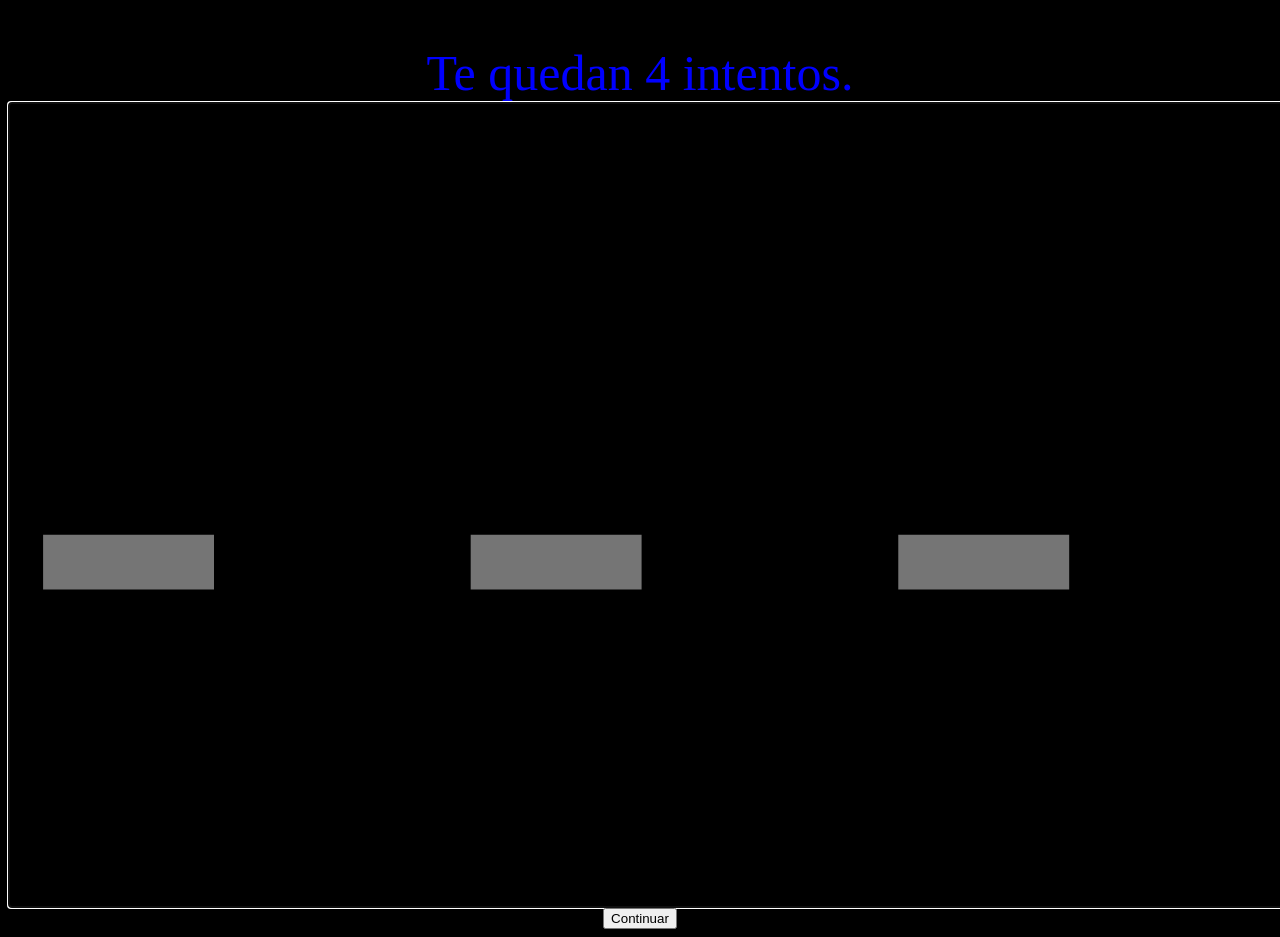
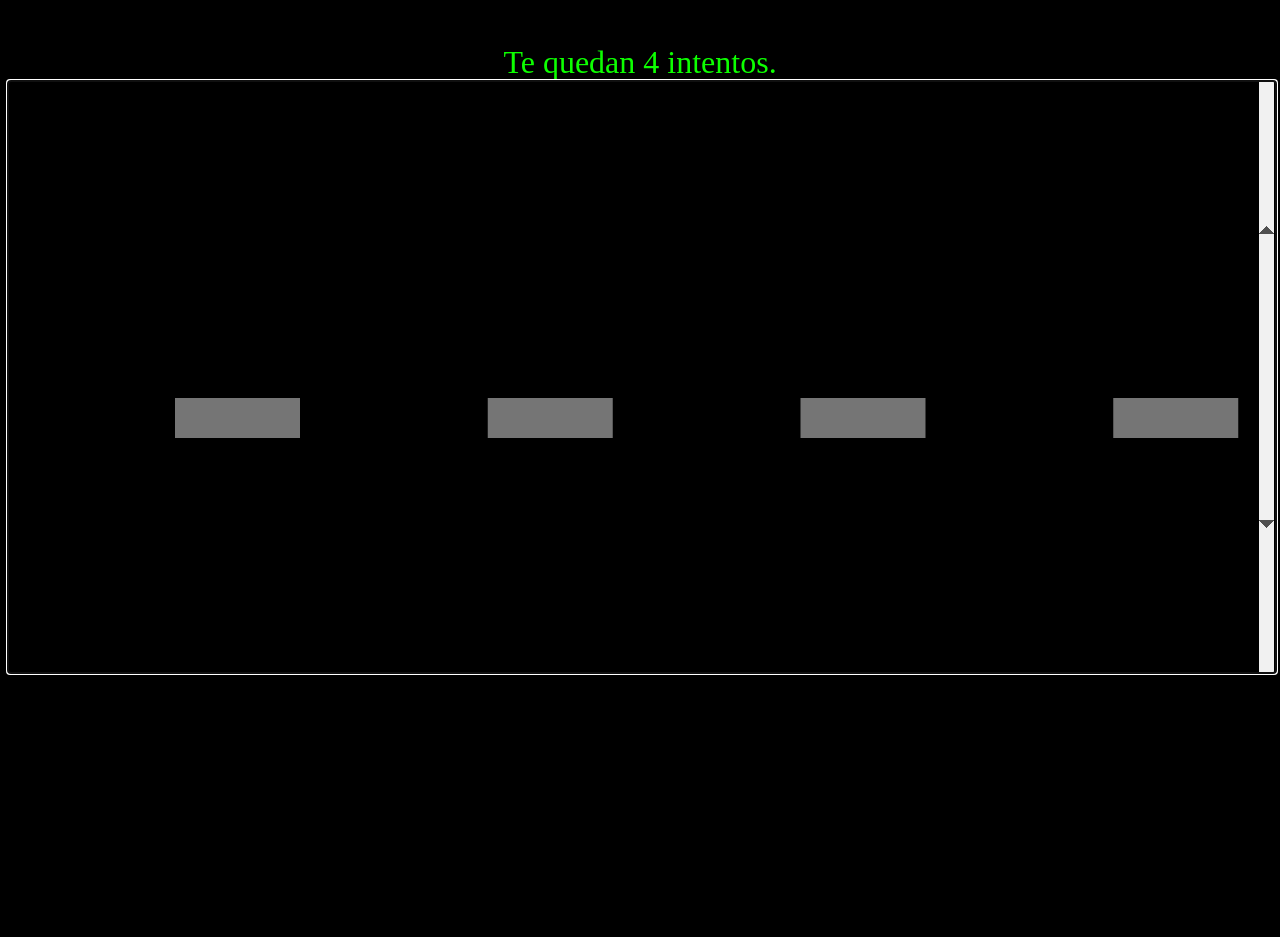
Before and after one commit to JulianGarciaCastillo/ejercicios-php, a PHP site: page / in a window 1280 px wide; the page is wider, and only the part inside the window is pictured. After the commit the page ends 675 px from the top of that part, so only its background shows below. Run offline with PHP 8.4, Linux system fonts and the light colour scheme.

Commit message:
de px a %

```diff
--- a/Tema4/ejer07/hoja.css
+++ b/Tema4/ejer07/hoja.css
@@ -4,25 +4,34 @@ body{
   text-align: center;
 }
 input[type=number]{
-  height: 800px;
-  width: 1600px;
-  font-size: 700px;
+  height: 50%;
+  width: 100%;
+  font-size: 3200%;
+  color: #0dff00;
+  background-color: black;
+  border: none;
+}
+input[type=submit]{
+  display: none;
+  height: 50%;
+  width: 100%;
+  font-size: 3200%;
   color: #0dff00;
   background-color: black;
 }
 div#mensajeIntentos{
-  color: blue;
-  font-size: 50px;
+  color: #0dff00;
+  font-size: 200%;
 }
 div#mensajeFinalno{
   color: red;
-  font-size: 190px;
-  margin-top: 120px;
+  font-size: 800%;
+  margin-top: 15%;
   text-decoration: blink;
 }
 div#mensajeFinalsi {
   color: green;
-  font-size: 190px;
-  margin-top: 120px;
+  font-size: 800%;
+  margin-top: 15%;
   text-decoration: blink;
 }
--- a/Tema4/ejer07/index.php
+++ b/Tema4/ejer07/index.php
@@ -31,7 +31,7 @@ if ($passSecreta == $passUser) {?>
  <div id="mensajeIntentos"> Te quedan <?php echo $contador ?> intentos.</div><?php
   $contador--;
     echo '<form action="index.php" method="post">';
-    echo '<input type="number" min=0 max=9999 name="passUser" autofocus placeholder="- - - -">';
+    echo '<input type="number" min=0 max=9999 name="passUser" autofocus placeholder=" - - - -">';
     echo '<input type="hidden" name="contador" value="', $contador, '">';
     echo '<input type="submit" value="Continuar">';
     echo '</form>';
```
